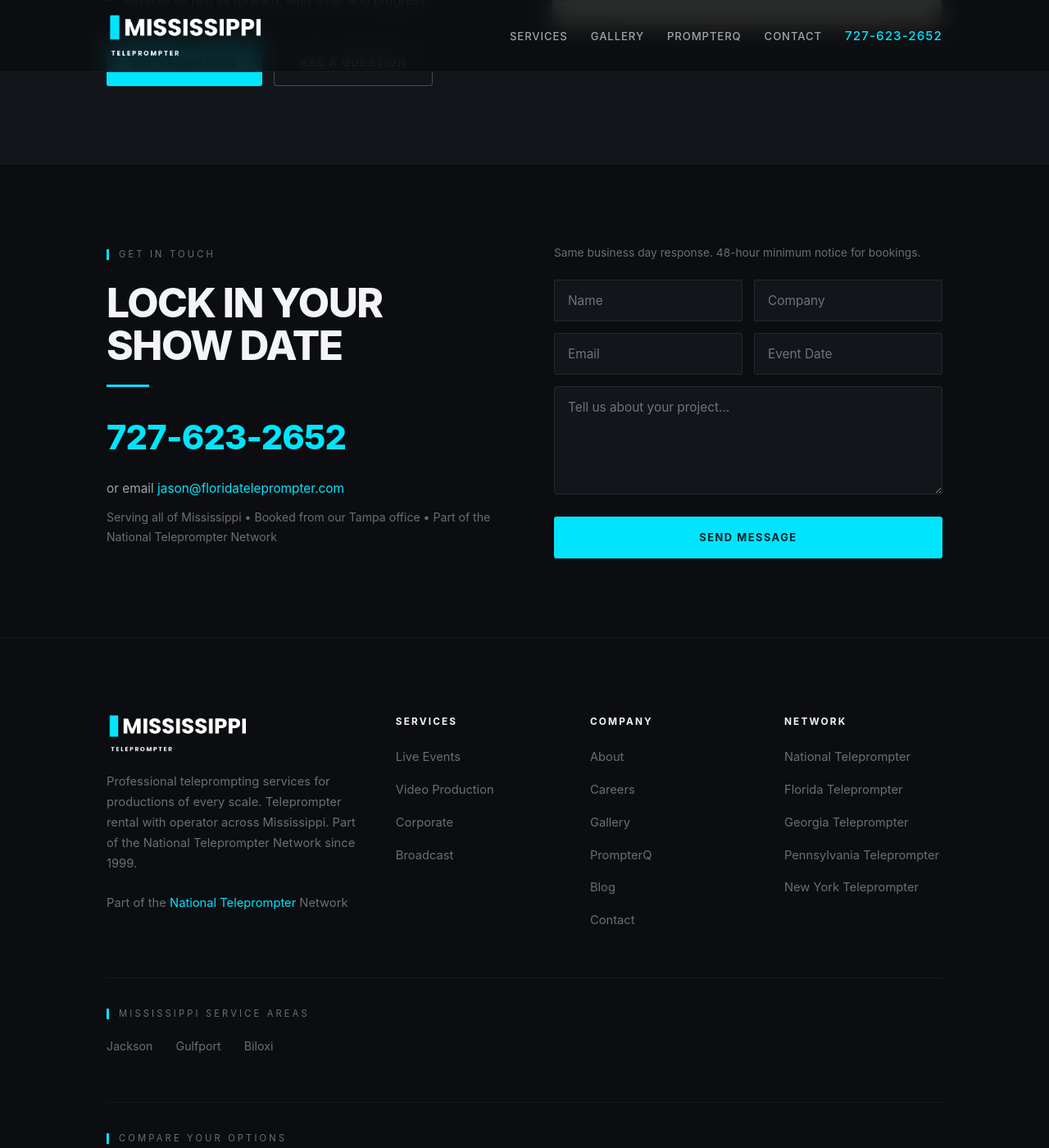
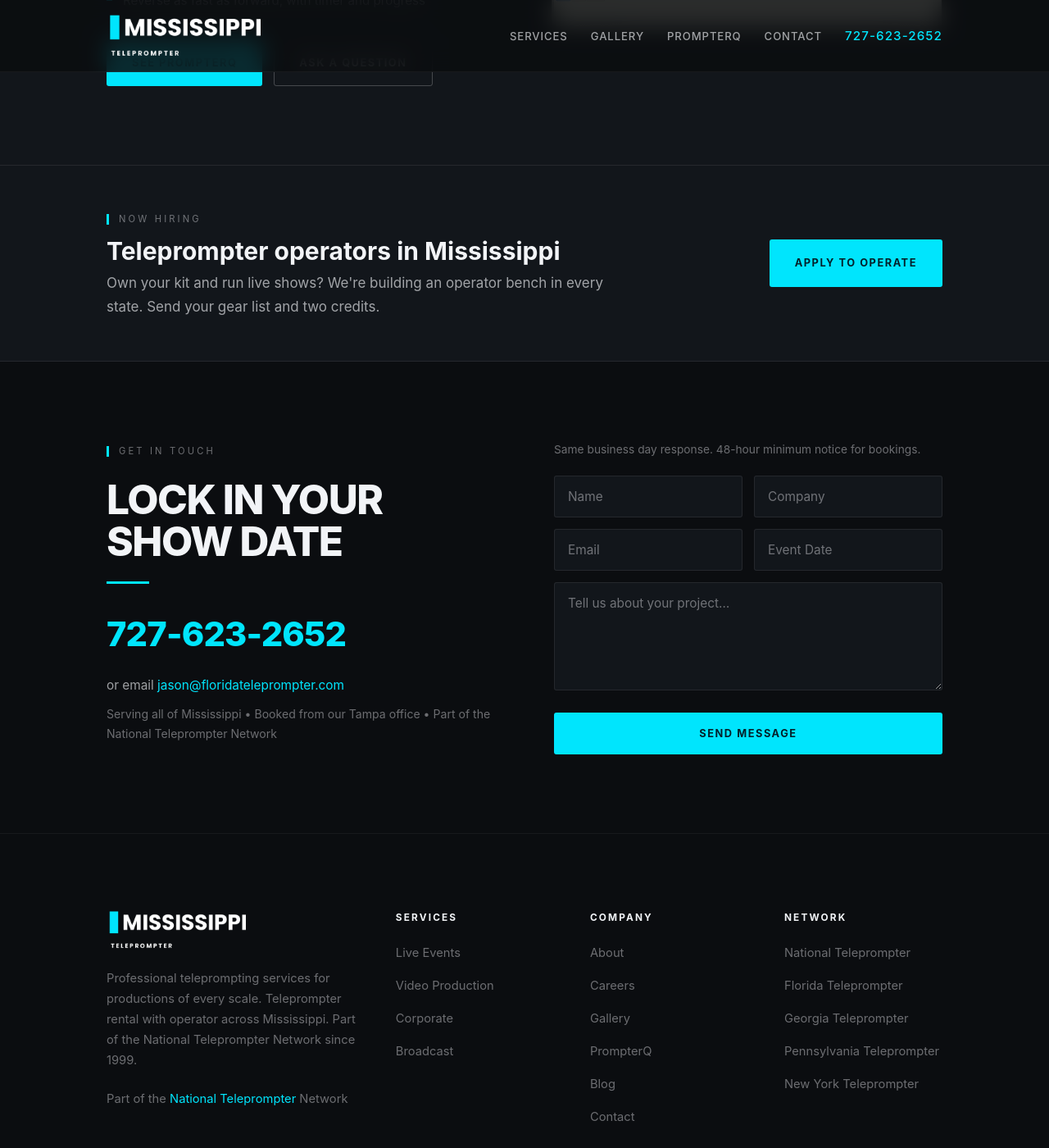
Before and after one commit to jasproj/mississippiteleprompter, a Jekyll site: the page index.html, which Jekyll copies as it is, in a window 1280 px wide and 1400 px high, scrolled down 6080 px. Shown: the whole window at 82% size. Built offline with Jekyll 4.4.1, drawn with Linux system fonts in a browser that asks for light colours.

Commit message:
feat: "Now Hiring Operators" band above the contact section
A visible operator-recruiting callout on the home page. Until now the only
path to the application form was a footer link. The band names the state,
says what we want (own kit, live-show experience, gear list + two credits)
and sends applicants to the existing careers page. Styled with the site's
own CSS variables; no new colors, fonts or scripts. Verified at 1280 and
390 wide.

Co-Authored-By: Claude Fable 5.1 <noreply@anthropic.com>
Claude-Session: https://claude.ai/code/session_01SW4oYwAA8ZEcmkVZYUBX96

```diff
--- a/index.html
+++ b/index.html
@@ -444,6 +444,13 @@
             html { scroll-behavior: auto; }
             * { transition: none !important; animation: none !important; }
         }
+
+        /* Hiring band */
+        .hiring { padding: clamp(36px, 4vw, 56px) 0; background: var(--surface); border-top: 1px solid var(--line); border-bottom: 1px solid var(--line); }
+        .hiring-wrap { display: flex; align-items: center; justify-content: space-between; gap: 28px; flex-wrap: wrap; }
+        .hiring-title { font-size: clamp(22px, 2.6vw, 30px); line-height: 1.15; margin: 6px 0 8px; }
+        .hiring-text { color: var(--text-dim); margin: 0; max-width: 60ch; }
+        .hiring .btn { white-space: nowrap; }
     </style>
 </head>
 <body>
@@ -673,6 +680,18 @@
         </div>
     </section>
 
+        <!-- Hiring -->
+    <section class="hiring" id="hiring" aria-label="Now hiring teleprompter operators">
+        <div class="wrap hiring-wrap">
+            <div>
+                <span class="eyebrow">Now Hiring</span>
+                <h2 class="hiring-title">Teleprompter operators in Mississippi</h2>
+                <p class="hiring-text">Own your kit and run live shows? We're building an operator bench in every state. Send your gear list and two credits.</p>
+            </div>
+            <a href="careers.html" class="btn btn-primary">Apply to operate</a>
+        </div>
+    </section>
+
     <!-- Contact -->
     <section class="contact" id="contact">
         <div class="wrap">
```
